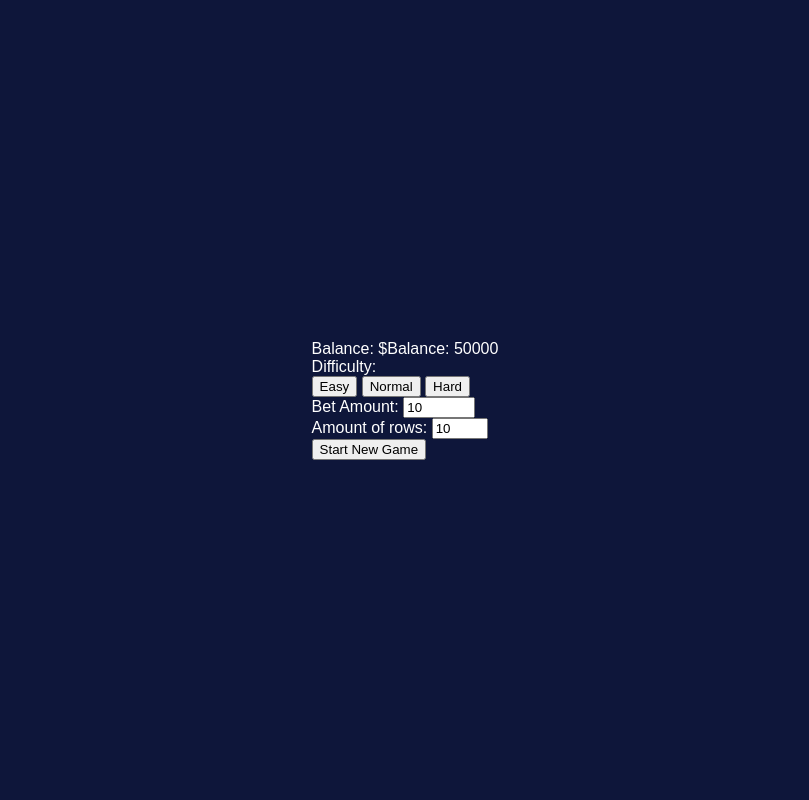
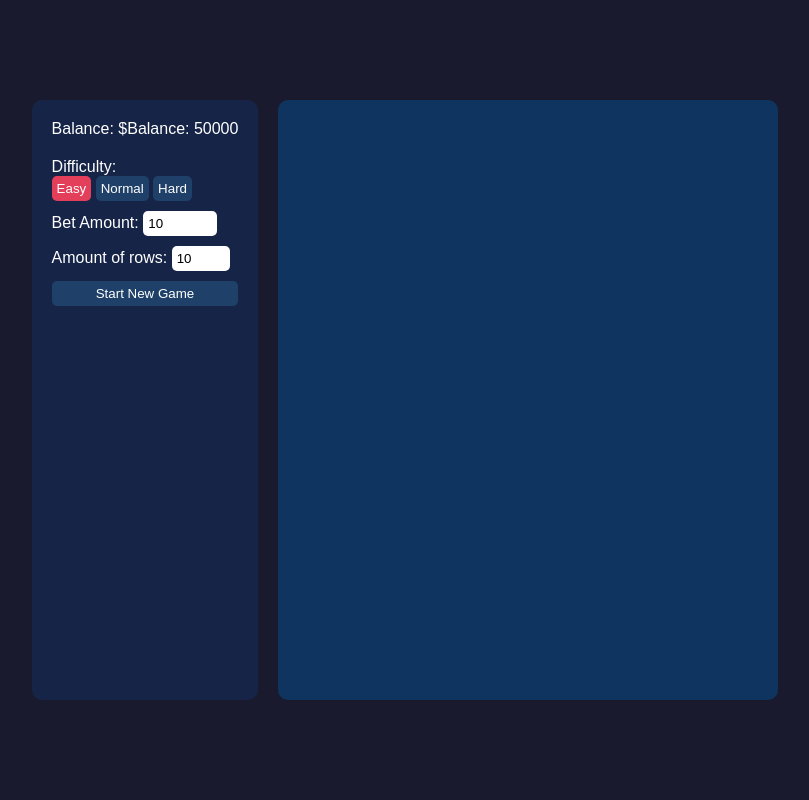
Before and after one commit to idk1251/idk1251.github.io, a PHP site: page / in a window 1280 px wide. Shown: the whole page, without its empty margins (235-1044 px from the left). Run offline with PHP 8.4, Linux system fonts and the light colour scheme.

Commit message:
Update styles.css

```diff
--- a/styles.css
+++ b/styles.css
@@ -1,6 +1,6 @@
 body {
     font-family: Arial, sans-serif;
-    background-color: #0e163a;
+    background-color: #1a1a2e;
     color: #fff;
     display: flex;
     justify-content: center;
@@ -9,29 +9,76 @@
     margin: 0;
 }
 
-#game-container {
-    text-align: center;
+.container {
+    display: flex;
+    flex-direction: row;
 }
 
-#controls {
+.settings {
+    display: flex;
+    flex-direction: column;
+    padding: 20px;
+    background-color: #162447;
+    border-radius: 10px;
+    margin-right: 20px;
+}
+
+.settings label {
+    margin-bottom: 5px;
+}
+
+.settings input, .settings button, .difficulty-button {
+    margin-bottom: 10px;
+    padding: 5px;
+    border: none;
+    border-radius: 5px;
+}
+
+.settings button, .difficulty-button {
+    background-color: #1f4068;
+    color: #fff;
+    cursor: pointer;
+}
+
+.settings button.active, .difficulty-button.active {
+    background-color: #e43f5a;
+}
+
+.plinko-container {
+    display: flex;
+    flex-direction: column;
+    align-items: center;
+}
+
+.plinko-board {
+    width: 500px;
+    height: 600px;
+    background-color: #0f3460;
+    border-radius: 10px;
+    display: grid;
+    grid-template-columns: repeat(9, 1fr);
+    grid-template-rows: repeat(var(--rows, 10), 1fr);
+    gap: 5px;
+    position: relative;
+}
+
+.multiplier {
+    width: 50px;
+    height: 30px;
+    background-color: #e43f5a;
+    border-radius: 5px;
+    display: flex;
+    justify-content: center;
+    align-items: center;
+    margin: 5px;
+}
+
+#multipliers {
+    display: flex;
+    justify-content: space-between;
+    width: 500px;
+}
+
+.balance {
     margin-bottom: 20px;
 }
-
-#plinko-board {
-    display: grid;
-    justify-content: center;
-    gap: 5px;
-}
-
-.plinko-row {
-    display: flex;
-    justify-content: center;
-    gap: 5px;
-}
-
-.plinko-cell {
-    width: 20px;
-    height: 20px;
-    background-color: #fff;
-    border-radius: 50%;
-}
```
